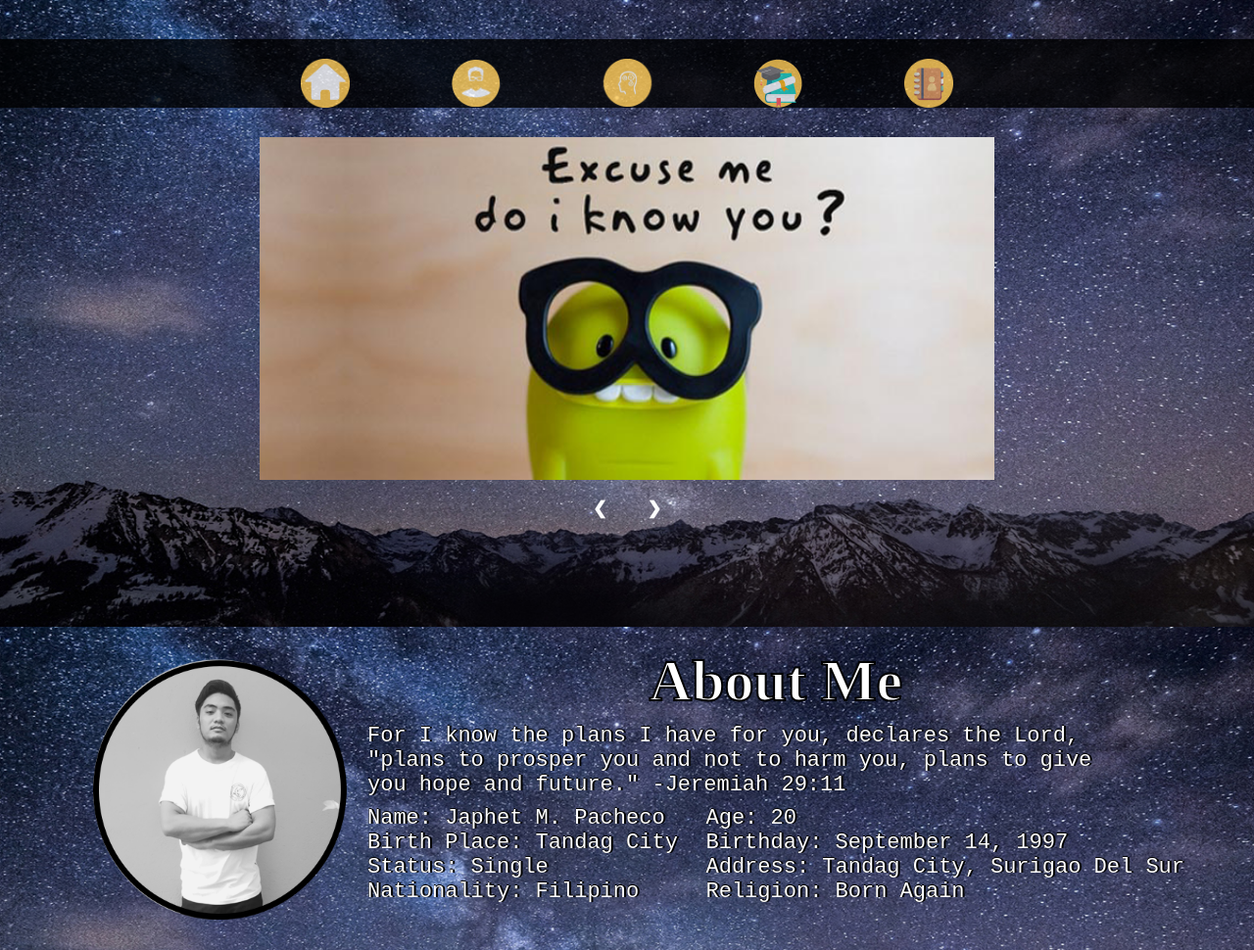
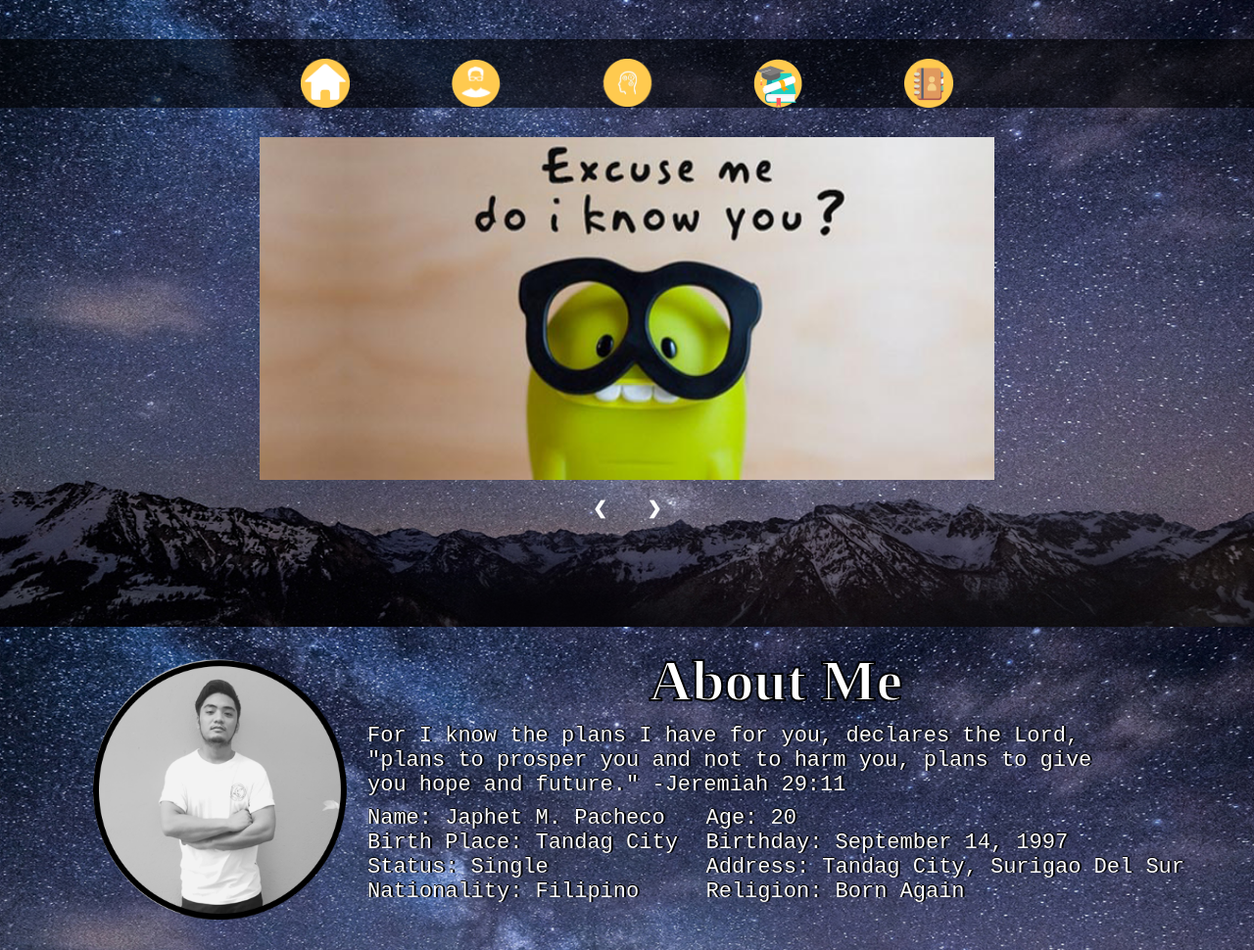
Before and after one commit to japjaphet14/PACHECO_Japhet_PersonalWebsite, a plain HTML site: page index.html in a window 1280 px wide. Shown: the top 970 px of the page at 98% size. Drawn offline with nearby package versions, Linux system fonts and the light colour scheme.

Commit message:
menu bar change into image for clear icons

```diff
--- a/index.html
+++ b/index.html
@@ -155,7 +155,7 @@ function showDivs(n) {
 
 	<a id="education"> </a>
 
-		<table  border = 2px>
+		<table>
 
 			<tr>
 			<th>Educational Background</th>
--- a/styles/styles.css
+++ b/styles/styles.css
@@ -65,12 +65,12 @@ td{
 
 #menu
 {
-background-color: black;
+
+background-image: url(../images/menubar.png);
 width:100%;
 height:70px;
 float:center;
 clear:both;
-opacity: 0.8;
 position: fixed;
 margin-top:0px;
 padding-top:0px;
```
Also changed, not shown: images/menubar.png (added).
